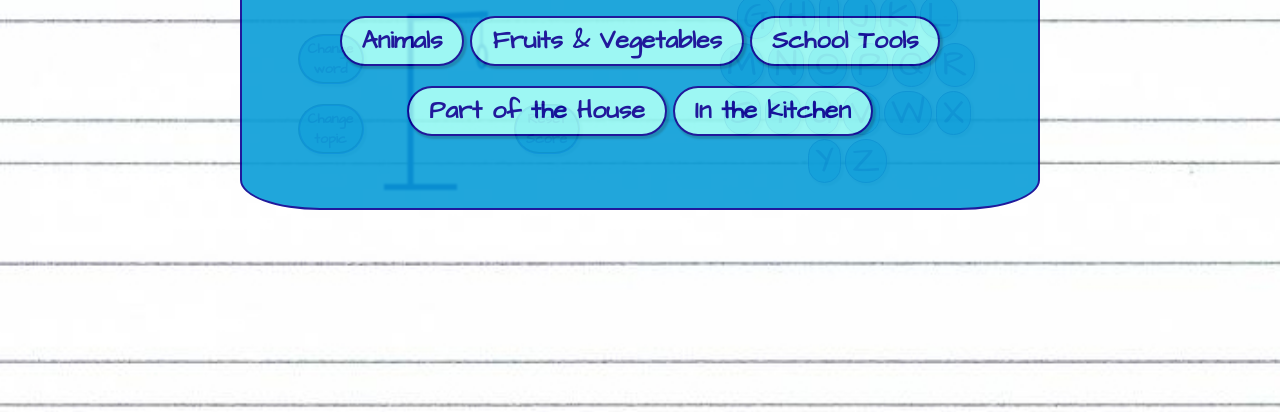
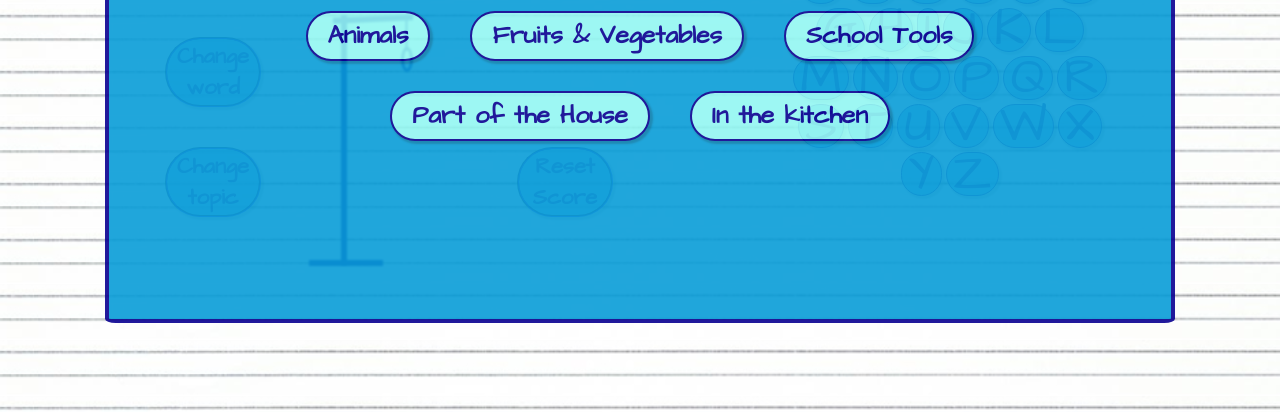
Before and after one commit to DomenicoMassimoCavaglieri/hangman_game, a website: page index.html in a window 1280 px wide. Shown: the part 388-800 px from the top of the page. Drawn offline with Linux system fonts and the light colour scheme.

Commit message:
[FIXED] Responsiveness at 1200px breakpoint
Changed the layout for displays from 1200px and up, increasing the size
of the page elements and changing the background.

```diff
--- a/assets/css/play_section.css
+++ b/assets/css/play_section.css
@@ -201,3 +201,50 @@
         right: 70px;
     }
 }
+
+@media (min-width: 1200px) {
+    #play-section {
+        width: 500px;
+        height: 300px;
+        padding: 0;
+    }
+
+    #gallow-container {
+        width: 200px;
+        height: 260px
+    }
+
+    #gallow-line-1 {
+        width: 250px;
+        top: 130px;
+        left: -70px;
+      }
+
+       #gallow-line-2 {
+        width: 73.67px;
+        height: 0px;
+        top: 253px;
+        left: 20px;
+      }
+
+      #hangman-container {
+        top:42px;
+        right: 222px;
+    }
+
+    .ply-btn {
+        font-size: 22px;
+        width: 96px;
+        height: 70px;
+    }
+
+    #score-container {
+        width: 120px;
+        height: 80px;
+        font-size: 26px;
+    }
+
+    #reset-score-btn, #change-topic-btn {
+        margin: 0 0 90px 0;
+    }
+}
--- a/assets/css/popup._section.css
+++ b/assets/css/popup._section.css
@@ -2,8 +2,7 @@
     position: absolute;
     background-color: #099dd8;
     opacity: 0.9;
-    border-radius: 10%;
-    border: 2px solid #0a0191;
+    border: 4px solid #0a0191;
     font-weight: 900;
     padding: 20px 0;
     font-weight: 800;
@@ -24,6 +23,7 @@
     height: 230px;
     font-size: 55px;
     margin-top: 5rem;
+    border-radius: 10%;
 }
 
 #pop-box-large {
@@ -32,6 +32,7 @@
     text-align: center;
     font-size: 44px;
     line-height: 44px;
+    border-radius: 1%;
 }
 
 .pop-btn {
@@ -56,7 +57,6 @@
 @media (min-width: 568px) {
     #pop-box-large {
         display: block;
-
     }
 
     #pop-box-small {
@@ -69,7 +69,12 @@
 @media (min-width: 768px) and (min-height: 1024px) {
     #pop-box-small {
         width: 450px;
+        height: 250px;
         margin-top: 130px;
+    }
+
+    .pop-btn {
+        margin: 50px 8px 0;
     }
 }
 
@@ -84,3 +89,13 @@
         margin-top: 5rem;
     }
 }
+
+@media (min-width: 1200px) {
+    .pop-btn {
+        margin: 30px 20px 0;
+    }
+
+    #pop-box-large {
+        padding: 30px 60px;
+    }
+}
--- a/assets/css/style.css
+++ b/assets/css/style.css
@@ -10,9 +10,9 @@
 
 body {
     position: relative;
-    background-image: url("../images/paper_3.png");
-    background-repeat: no-repeat;
-    background-size: cover;
+    background-image: url("../images/paper_4.png");
+    background-repeat: repeat;
+    background-size: contain;
     width: 100vw;
     height: 100vh;
     margin: auto;
@@ -152,6 +152,10 @@ button:disabled {
 }
 
 @media (min-width: 992px) {
+    body {
+        background-image: url("../images/paper_5.png");
+    }
+
     #main {
         width: 800px;
         height: 300px;
@@ -174,3 +178,35 @@ button:disabled {
         margin: 2px 2px;
     }
 }
+
+@media (min-width: 1200px) {
+    #main {
+        width: 1070px;
+        height: 430px;
+    }
+
+    #title-container {
+        font-size: 28px;
+        margin-bottom: 6rem;
+    }
+
+    #word-section {
+        height: 50px;
+    }
+
+    .letter {
+        width: 40px;
+        height: 70px;
+        font-size: 60px;
+    }
+    #keyboard-section {
+        width: 330px;
+        height: 300px;
+        margin-top: 50px;
+    }
+
+    .keyboard-key {
+        font-size: 50px;
+        margin: 2px 2px;
+    }
+}
```
Also changed, not shown: assets/images/paper_4.png (added), assets/images/paper_5.png (added).
